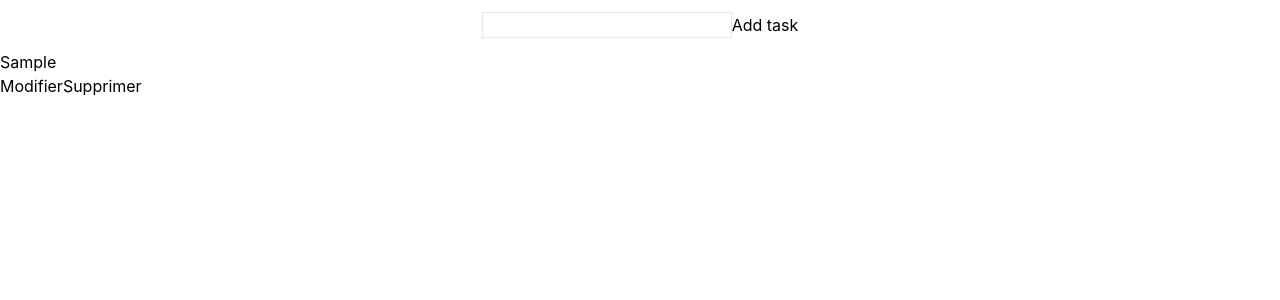
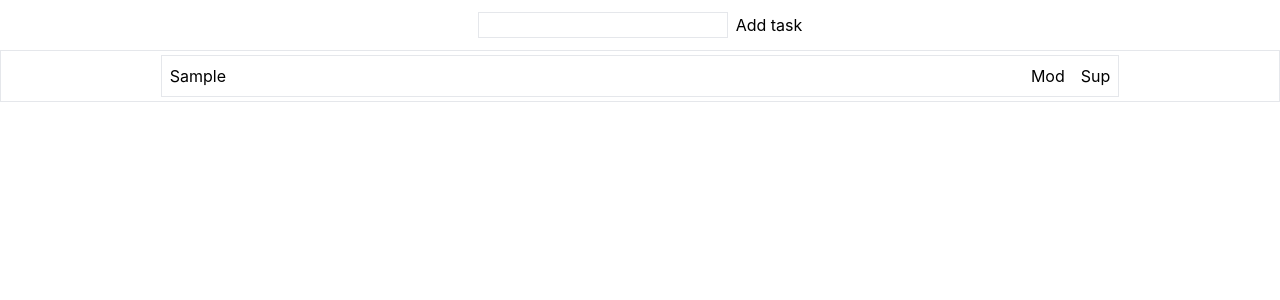
Before and after one commit to Shane99dt/ToDoList-Project-React, a React (Create React App) app: page / in a window 1280 px wide. Both pictures are taken after typing "Sample" into the empty fields and a click on the button "Add task". Shown: the top 300 px of the page. Built offline with nearby package versions, Linux system fonts and the light colour scheme.

Commit message:
added a little style

```diff
--- a/src/App.js
+++ b/src/App.js
@@ -27,12 +27,13 @@ class App extends React.Component {
     return (
       <div>
         <Form taskAdd={this.addTask} />
-
-        {this.state.tasks.map((item) => (
-          <List
-            task = {item.description}
-          />
-        ))}
+        <section className="flex flex-col items-center border">
+          {this.state.tasks.map((item) => (
+            <List
+              task = {item.description}
+            />
+          ))}
+        </section>
         {/* <List task={this.state.tasks} /> */}
       </div>
     );
--- a/src/components/Form.js
+++ b/src/components/Form.js
@@ -42,7 +42,7 @@ class Form extends React.Component {
             value={this.state.task}
             className="border"
           />
-          <button type="submit">Add task</button>
+          <button className="ml-2" type="submit">Add task</button>
         </form>
       </>
     );
--- a/src/components/List.js
+++ b/src/components/List.js
@@ -4,10 +4,12 @@ class List extends Component {
   render() {
     console.log(this);
     return (
-      <div>
-        <p>{this.props.task}</p>
-        <button>Modifier</button>
-        <button>Supprimer</button>
+      <div className="flex flex-row my-1 justify-between w-3/4 gap-2 border">
+        <p className="w-3/5 pl-2 py-2">{this.props.task}</p>
+        <div>
+          <button className="p-2 ">Mod</button>
+          <button className="p-2">Sup</button>
+        </div>
       </div>
     );
   }
```
